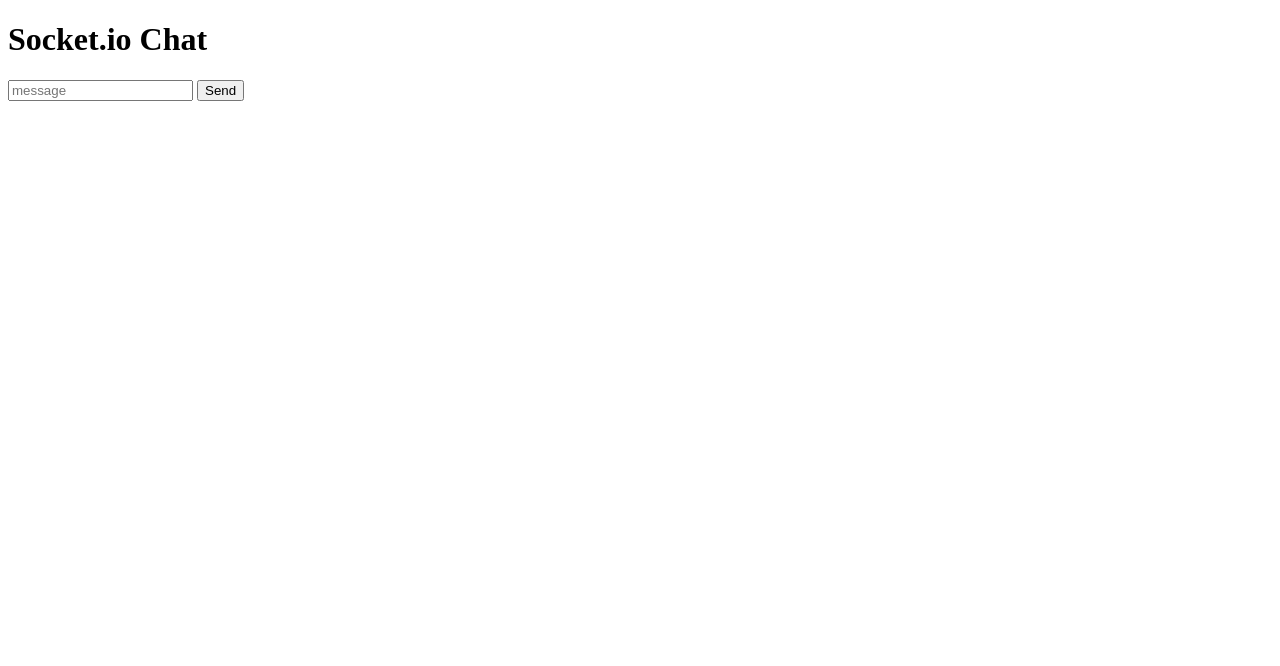
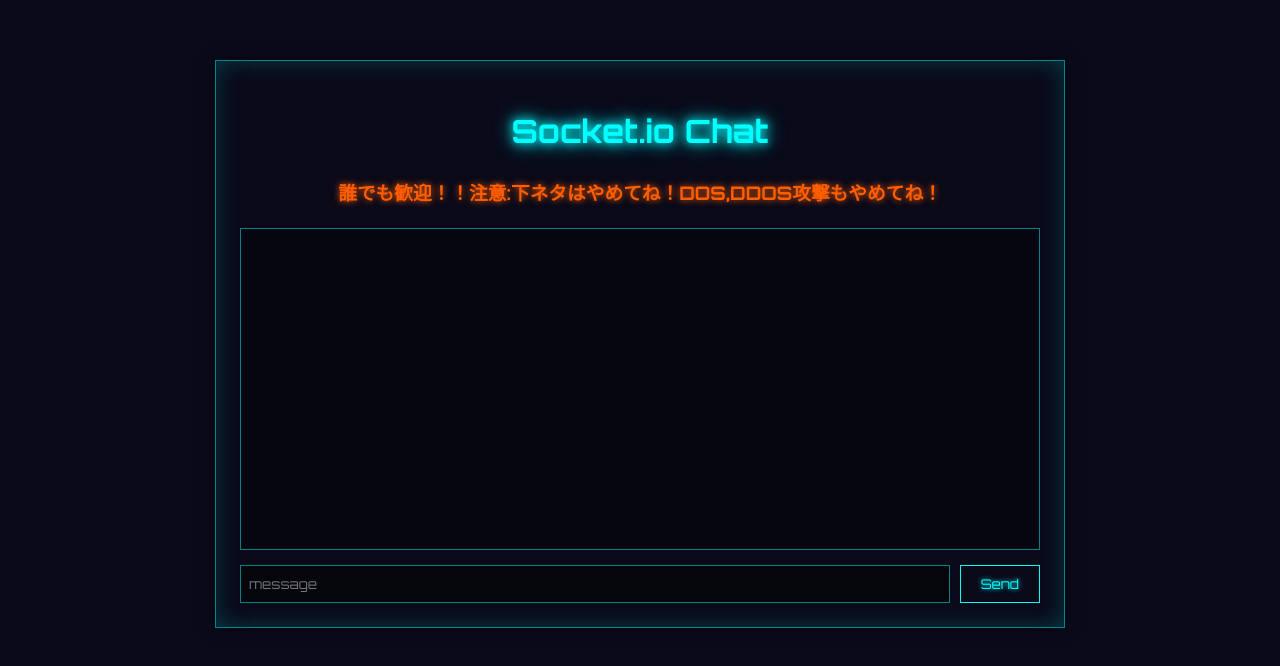
Before and after one commit to sovietkids/Render-Socket.io-Server-mmrc.vercel.app, a website: page public/index.html in a window 1280 px wide. Drawn offline with nearby package versions, Linux system fonts and the light colour scheme; no server answers.

Commit message:
Add files via upload

```diff
--- a/public/index.html
+++ b/public/index.html
@@ -1,28 +1,158 @@
 <!DOCTYPE html>
 <html>
-  <head><title>Chat</title></head>
+  <head>
+    <title>Chat</title>
+    <meta charset="UTF-8">
+    <link rel="preconnect" href="https://fonts.googleapis.com">
+    <link rel="preconnect" href="https://fonts.gstatic.com" crossorigin>
+    <link href="https://fonts.googleapis.com/css2?family=Orbitron:wght@400;700&display=swap" rel="stylesheet">
+    <style>
+      :root {
+          --primary-color: #00ffff;
+          --secondary-color: #ff5e00;
+          --background-color: #0a0a1a;
+          --glass-bg: rgba(10, 10, 26, 0.6);
+          --border-color: rgba(0, 255, 255, 0.5);
+          --text-color: #e0e0e0;
+          --subtle-text-color: #b0b0b0;
+      }
+
+      body {
+          margin: 0;
+          background-color: var(--background-color);
+          color: var(--text-color);
+          font-family: 'Orbitron', sans-serif;
+          line-height: 1.6;
+          padding: 20px;
+          text-shadow: 0 0 3px rgba(0, 255, 255, 0.7);
+      }
+
+      .container {
+          max-width: 800px;
+          margin: 40px auto;
+          padding: 24px;
+          background: var(--glass-bg);
+          backdrop-filter: blur(8px);
+          border: 1px solid var(--border-color);
+          box-shadow: 0 0 25px rgba(0, 255, 255, 0.2) inset, 0 0 15px rgba(0, 0, 0, 0.5);
+      }
+
+      h1 {
+          color: var(--primary-color);
+          text-shadow: 0 0 10px var(--primary-color), 0 0 20px var(--primary-color);
+          text-align: center;
+      }
+
+      h3 {
+          color: var(--secondary-color);
+          text-shadow: 0 0 7px var(--secondary-color);
+          text-align: center;
+      }
+
+      #chat-box {
+          height: 300px;
+          overflow-y: auto;
+          text-align: left;
+          border: 1px solid var(--border-color);
+          padding: 10px;
+          background: rgba(0,0,0,0.3);
+          font-size: 0.9em;
+          margin-bottom: 15px;
+      }
+
+      #chat-list {
+          list-style: none;
+          padding: 0;
+          margin: 0;
+      }
+
+      .chat-input-group {
+          display: flex;
+      }
+
+      #msg {
+          flex-grow: 1;
+          background: rgba(0,0,0,0.5);
+          border: 1px solid var(--border-color);
+          color: var(--text-color);
+          padding: 8px;
+          font-family: 'Orbitron', sans-serif;
+          transition: box-shadow 0.3s ease;
+      }
+      #msg:focus {
+          outline: none;
+          box-shadow: 0 0 10px var(--primary-color);
+      }
+
+      .button {
+          display: inline-block;
+          background-color: transparent;
+          color: var(--primary-color);
+          padding: 10px 20px;
+          border: 1px solid var(--primary-color);
+          cursor: pointer;
+          text-decoration: none;
+          font-family: 'Orbitron', sans-serif;
+          text-shadow: 0 0 5px var(--primary-color);
+          transition: all 0.3s ease;
+          margin-left: 10px;
+      }
+      .button:hover {
+          background-color: var(--secondary-color);
+          color: var(--background-color);
+          border-color: var(--secondary-color);
+          box-shadow: 0 0 25px var(--secondary-color), 0 0 10px white;
+          text-shadow: none;
+      }
+    </style>
+  </head>
   <body>
-    <h1>Socket.io Chat</h1>
-    <input id="msg" placeholder="message">
-    <button onclick="send()">Send</button>
-    <ul id="list"></ul>
+    <div class="container">
+      <h1>Socket.io Chat</h1>
+      <h3>誰でも歓迎！！注意:下ネタはやめてね！DOS,DDOS攻撃もやめてね！</h3>
+      <div id="chat-box">
+        <ul id="chat-list"></ul>
+      </div>
+      <div class="chat-input-group">
+        <input id="msg" placeholder="message" onkeypress="if(event.key === 'Enter') send()">
+        <button id="send-btn" class="button" onclick="send()">Send</button>
+      </div>
+    </div>
 
     <script src="https://cdn.socket.io/4.7.2/socket.io.min.js"></script>
     <script>
-      const socket = io();
-      socket.on("init", (msgs) => msgs.forEach(addMessage));
-      socket.on("chat", (msg) => addMessage(msg));
+      // 自分のSocket.ioサーバーのURLに変更
+      const socket = io("https://render-socket-io-server-mmrc-vercel-app.onrender.com/");
 
-      function addMessage(msg) {
+      const list = document.getElementById("chat-list");
+      const input = document.getElementById("msg");
+      const chatBox = document.getElementById("chat-box");
+
+      // 履歴の受信
+      socket.on("init", (messages) => {
+        list.innerHTML = "";
+        messages.forEach(m => addMessage(m));
+      });
+
+      // 新しいメッセージを受信
+      socket.on("chat", (m) => addMessage(m));
+
+      // 表示関数
+      function addMessage(m) {
         const li = document.createElement("li");
-        li.textContent = msg.text ? `[${msg.time}] ${msg.text}` : msg;
-        document.getElementById("list").appendChild(li);
+        const time = new Date(m.time).toLocaleTimeString();
+        const senderId = m.sender ? m.sender.split('.').slice(0, 2).join('.') + '.*.*' : 'user';
+        li.innerHTML = `<span style="color: var(--secondary-color);">${time}</span> <span style="color: var(--primary-color);">[${senderId}]</span>: ${m.text}`;
+        list.appendChild(li);
+        chatBox.scrollTop = chatBox.scrollHeight;
       }
 
+      // メッセージ送信
       function send() {
-        const msg = document.getElementById("msg").value;
-        if (msg) socket.emit("chat", msg);
-        document.getElementById("msg").value = "";
+        const msg = input.value.trim();
+        if (!msg) return;
+        socket.emit("chat", msg);
+        input.value = "";
       }
     </script>
   </body>
```
